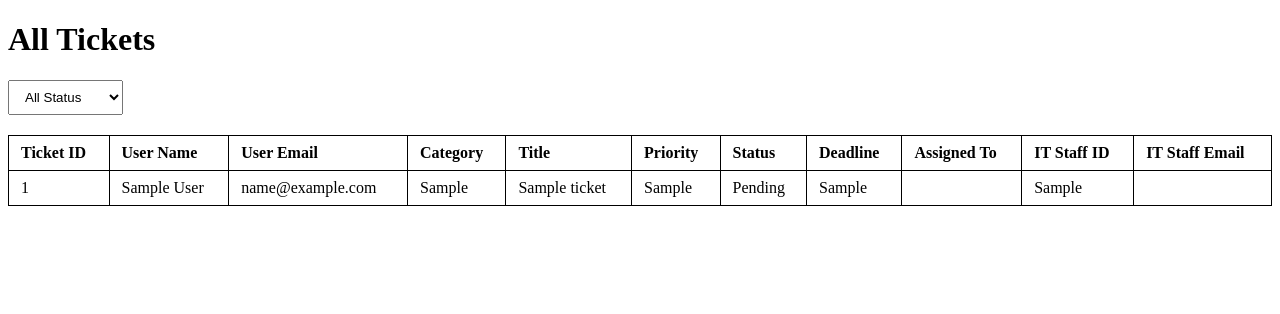
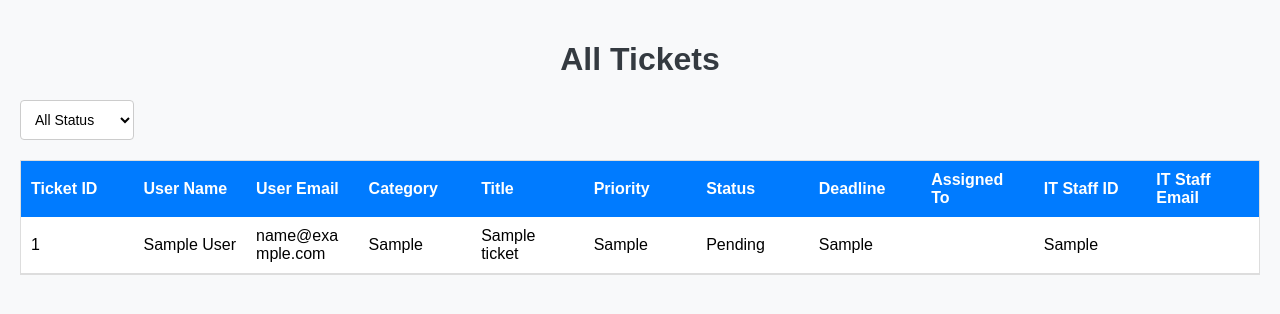
Before and after one commit to mdShihabShorkarSuvo/IT_HELPDESK, a PHP site: page /admin/Ticket-Management.php in a window 1280 px wide. Shown: the top 314 px of the page. Run offline with PHP 8.4, Linux system fonts and the light colour scheme; tables that the repository leaves empty or names only in its code hold one stand-in row (values such as "Sample post").

Commit message:
css and filter changes

```diff
--- a/admin/Ticket-Management.php
+++ b/admin/Ticket-Management.php
@@ -1,5 +1,4 @@
 <?php
-
 // Database connection (replace with your actual database details)
 $pdo = new PDO('mysql:host=localhost;dbname=smart_it_helpdesk', 'root', ''); // Replace with actual DB details
 $pdo->setAttribute(PDO::ATTR_ERRMODE, PDO::ERRMODE_EXCEPTION);
@@ -47,7 +46,6 @@ $query .= " ORDER BY
         WHEN tickets.priority = 'Low' THEN 3
     END, tickets.deadline ASC";
 
-
 // Prepare the query
 $stmt = $pdo->prepare($query);
 
@@ -70,63 +68,92 @@ $tickets = $stmt->fetchAll(PDO::FETCH_ASSOC);
     <meta name="viewport" content="width=device-width, initial-scale=1.0">
     <title>View Tickets</title>
     <style>
+        body {
+            font-family: Arial, sans-serif;
+            margin: 0;
+            padding: 20px;
+            background-color: #f8f9fa;
+        }
+
+        h1 {
+            text-align: center;
+            color: #343a40;
+        }
+
+        .filter-buttons {
+            margin-bottom: 20px;
+            text-align: left;
+        }
+
+        .filter-buttons select {
+            padding: 10px;
+            font-size: 14px;
+            border: 1px solid #ccc;
+            border-radius: 4px;
+            background-color: #fff;
+            cursor: pointer;
+        }
+
+        .table-container {
+            margin-top: 20px;
+            max-height: 400px; /* Adjust height as needed */
+            overflow-y: auto;
+            border: 1px solid #ddd;
+            background-color: #ffffff;
+        }
+
         table {
             width: 100%;
             border-collapse: collapse;
-            margin-top: 20px;
-        }
-        table, th, td {
-            border: 1px solid black;
-        }
-        th, td {
-            padding: 8px 12px;
             text-align: left;
-        }
-        .filter-buttons {
-            margin-bottom: 20px;
-        }
-        .filter-buttons select, .filter-buttons button {
-            padding: 8px 12px;
-            margin-right: 10px;
-            cursor: pointer;
+            table-layout: fixed;
         }
 
-
-        /* Table Styles */
-table {
-    width: 100%;
-    border-collapse: collapse;
-    margin-top: 20px;
+        th {
+            background-color: #007bff;
+            color: #fff;
+            padding: 10px;
+            text-align: left;
+            position: sticky;
+            top: 0;
+            z-index: 2;
         }
 
-table, th, td {
-    border: 1px solid black;
+        td {
+            padding: 10px;
+            border-bottom: 1px solid #ddd;
+            word-wrap: break-word;
         }
 
-th, td {
-    padding: 8px 12px;
-    text-align: left;
+        tbody tr:nth-child(even) {
+            background-color: #f2f2f2;
         }
 
-/* Make table rows clickable */
-table tbody tr {
-    cursor: pointer; /* Change cursor to pointer on hover */
-    transition: background-color 0.3s ease; /* Smooth transition for background color */
+        tbody tr:hover {
+            background-color: #e9ecef;
         }
 
-/* Change background color when hovering over rows */
-table tbody tr:hover {
-    background-color:rgb(38, 196, 56); /* Light gray background on hover */
+        tbody tr:active {
+            background-color: #d3d3d3;
         }
 
-/* Optional: Highlight the row when clicked */
-table tbody tr:active {
-    background-color: #d3d3d3; /* Slightly darker gray when clicked */
+        /* For better scrolling visuals */
+        .table-container::-webkit-scrollbar {
+            width: 12px;
         }
 
+        .table-container::-webkit-scrollbar-track {
+            background: #f1f1f1;
+        }
 
+        .table-container::-webkit-scrollbar-thumb {
+            background-color: #888;
+            border-radius: 6px;
+        }
 
-
+        .table-container::-webkit-scrollbar-thumb:hover {
+            background: #555;
+        }
     </style>
 </head>
 <body>
@@ -135,7 +162,6 @@ table tbody tr:active {
     <!-- Filter Dropdown -->
     <div class="filter-buttons">
         <?php
-        // Retain the 'page' parameter dynamically
         $current_page = isset($_GET['page']) ? htmlspecialchars($_GET['page']) : '';
         ?>
         <form method="get" action="admin_page.php">
@@ -149,6 +175,7 @@ table tbody tr:active {
         </form>
     </div>
 
+    <div class="table-container">
         <?php if (empty($tickets)): ?>
             <p>No tickets found for the selected status.</p>
         <?php else: ?>
@@ -187,5 +214,6 @@ table tbody tr:active {
                 </tbody>
             </table>
         <?php endif; ?>
+    </div>
 </body>
 </html>
--- a/admin/user_process.php
+++ b/admin/user_process.php
@@ -100,6 +100,6 @@ if ($_SERVER['REQUEST_METHOD'] === 'POST') {
     ]);
 
     echo "User updated successfully!";
-    //header("Location: user_update.php?id=" . urlencode($user_id));
+    header("Location: user_update.php?id=" . urlencode($user_id));
     exit;
 }
--- a/user/submit-ticket.php
+++ b/user/submit-ticket.php
@@ -118,7 +118,7 @@
 </head>
 <body>
 <div id="message"></div>
-    <div class="container">
+
         <h1>IT Support Dashboard</h1>
 
         <!-- The form is now always visible -->
@@ -154,7 +154,7 @@
                 </div>
             </form>
         </div>
-    </div>
+
 </body>
 </html>
 
```
Also changed, not shown: admin/admin_page.php (+6 -3 lines), admin/dashboard.php (+9 -7 lines), admin/manage-users.php (+131 -48 lines), staff/assigned_task.php (+73 -39 lines), staff/it_staff.php (+12 -3 lines), user/user_Page.php (+7 -3 lines), admin/uploads/profile_pics/6787c6b2b2f78__ANT8577.jpg (added), uploads/6787e447d8416__ANT8579.jpg (added), 1 other file. Lines whose indentation alone changed are shown as unchanged.
